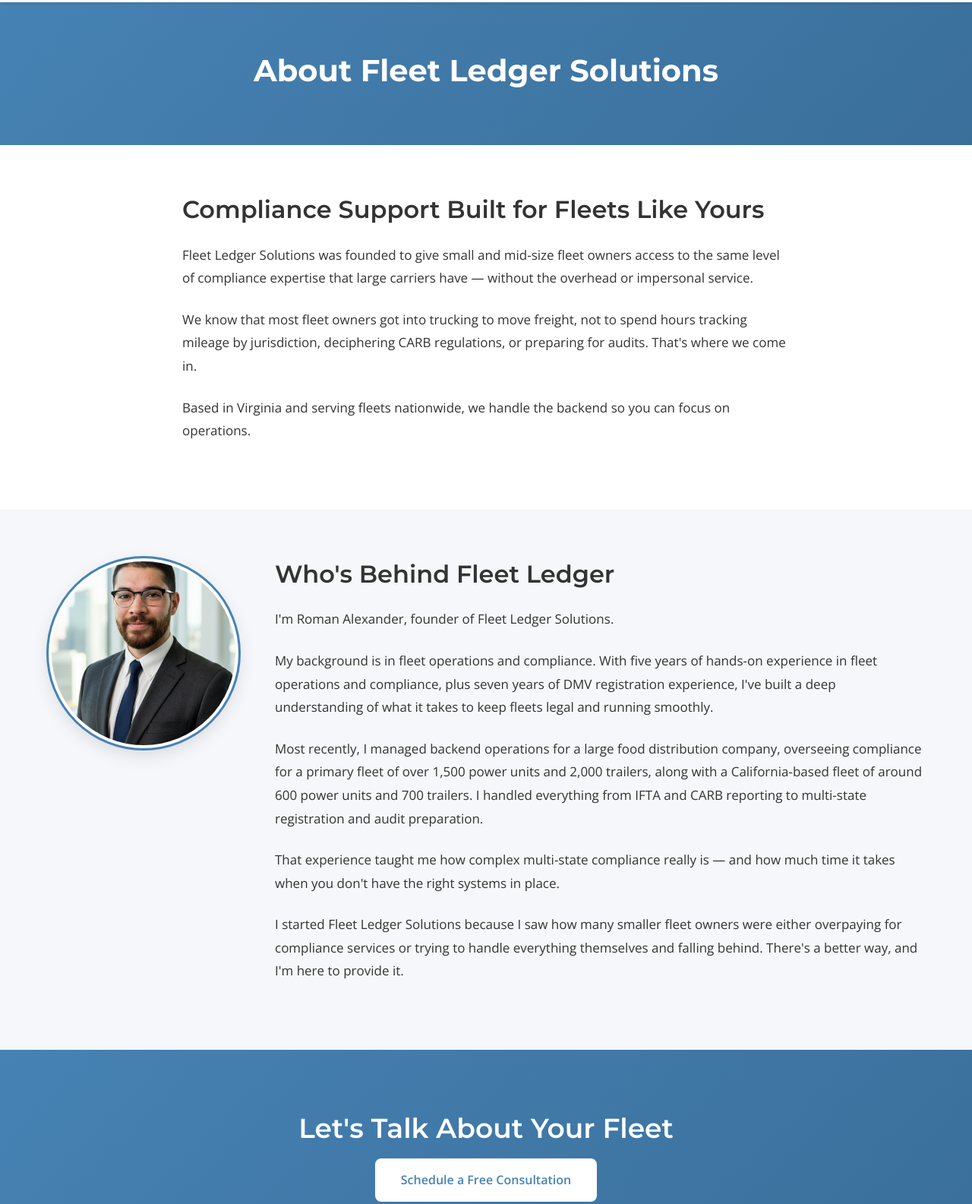
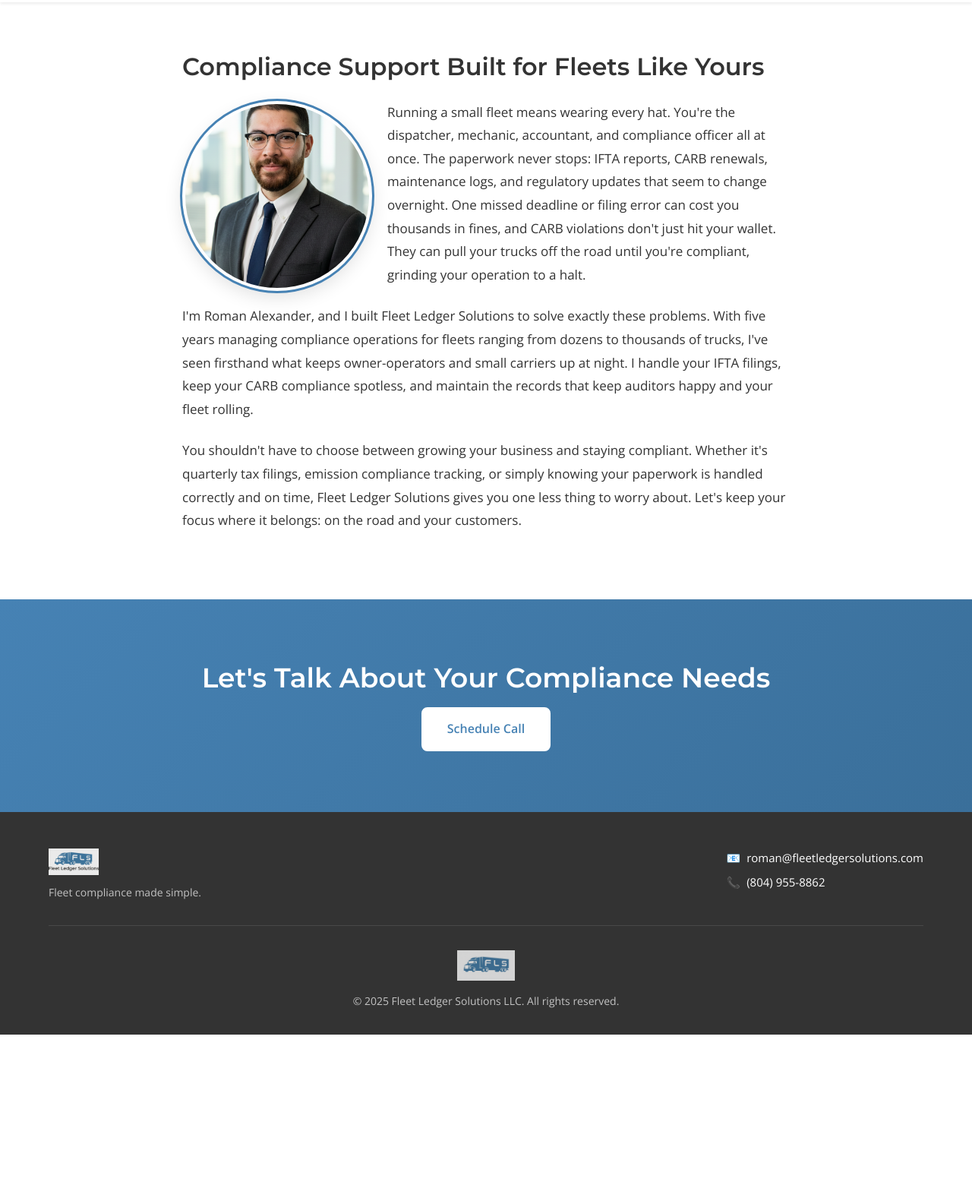
Before and after one commit to RomVibeAI/fleet-ledger-site, a plain HTML site: page about.html in a window 1280 px wide. Shown: the part 87-1672 px from the top of the page at 76% size. After the commit the page ends 1449 px from the top, so only its background shows below. Drawn offline with nearby package versions, Linux system fonts and the light colour scheme.

Commit message:
Update About page content and restructure layout, update CTA buttons sitewide, revise footer CTAs, fix logo cutoff

```diff
--- a/about.html
+++ b/about.html
@@ -46,39 +46,15 @@
          Main Content
          ============================================ -->
     <main class="main">
-        <!-- Page Header -->
-        <section class="page-header">
-            <div class="container">
-                <h1 class="page-header__title">About Fleet Ledger Solutions</h1>
-            </div>
-        </section>
-
-        <!-- Company Section -->
+        <!-- About Section with Founder -->
         <section class="about-section">
             <div class="container">
-                <div class="about-content">
+                <div class="about-content about-content--with-image">
                     <h2>Compliance Support Built for Fleets Like Yours</h2>
-                    <p>Fleet Ledger Solutions was founded to give small and mid-size fleet owners access to the same level of compliance expertise that large carriers have — without the overhead or impersonal service.</p>
-                    <p>We know that most fleet owners got into trucking to move freight, not to spend hours tracking mileage by jurisdiction, deciphering CARB regulations, or preparing for audits. That's where we come in.</p>
-                    <p>Based in Virginia and serving fleets nationwide, we handle the backend so you can focus on operations.</p>
-                </div>
-            </div>
-        </section>
-
-        <!-- About Roman Section -->
-        <section class="about-section section--gray">
-            <div class="container">
-                <div class="about-founder">
-                    <img src="images/headshot.png" alt="Roman Alexander, Founder of Fleet Ledger Solutions" class="about-founder__image">
-
-                    <div class="about-founder__content">
-                        <h2>Who's Behind Fleet Ledger</h2>
-                        <p>I'm Roman Alexander, founder of Fleet Ledger Solutions.</p>
-                        <p>My background is in fleet operations and compliance. With five years of hands-on experience in fleet operations and compliance, plus seven years of DMV registration experience, I've built a deep understanding of what it takes to keep fleets legal and running smoothly.</p>
-                        <p>Most recently, I managed backend operations for a large food distribution company, overseeing compliance for a primary fleet of over 1,500 power units and 2,000 trailers, along with a California-based fleet of around 600 power units and 700 trailers. I handled everything from IFTA and CARB reporting to multi-state registration and audit preparation.</p>
-                        <p>That experience taught me how complex multi-state compliance really is — and how much time it takes when you don't have the right systems in place.</p>
-                        <p>I started Fleet Ledger Solutions because I saw how many smaller fleet owners were either overpaying for compliance services or trying to handle everything themselves and falling behind. There's a better way, and I'm here to provide it.</p>
-                    </div>
+                    <img src="images/headshot.png" alt="Roman Alexander, Founder of Fleet Ledger Solutions" class="about-founder__image about-founder__image--float">
+                    <p>Running a small fleet means wearing every hat. You're the dispatcher, mechanic, accountant, and compliance officer all at once. The paperwork never stops: IFTA reports, CARB renewals, maintenance logs, and regulatory updates that seem to change overnight. One missed deadline or filing error can cost you thousands in fines, and CARB violations don't just hit your wallet. They can pull your trucks off the road until you're compliant, grinding your operation to a halt.</p>
+                    <p>I'm Roman Alexander, and I built Fleet Ledger Solutions to solve exactly these problems. With five years managing compliance operations for fleets ranging from dozens to thousands of trucks, I've seen firsthand what keeps owner-operators and small carriers up at night. I handle your IFTA filings, keep your CARB compliance spotless, and maintain the records that keep auditors happy and your fleet rolling.</p>
+                    <p>You shouldn't have to choose between growing your business and staying compliant. Whether it's quarterly tax filings, emission compliance tracking, or simply knowing your paperwork is handled correctly and on time, Fleet Ledger Solutions gives you one less thing to worry about. Let's keep your focus where it belongs: on the road and your customers.</p>
                 </div>
             </div>
         </section>
@@ -86,8 +62,8 @@
         <!-- Call to Action Section -->
         <section class="cta">
             <div class="container">
-                <h2 class="cta__title">Let's Talk About Your Fleet</h2>
-                <a href="contact.html" class="btn btn--white">Schedule a Free Consultation</a>
+                <h2 class="cta__title">Let's Talk About Your Compliance Needs</h2>
+                <a href="contact.html" class="btn btn--white">Schedule Call</a>
             </div>
         </section>
     </main>
--- a/css/styles.css
+++ b/css/styles.css
@@ -251,17 +251,20 @@ p:last-child {
     max-width: var(--max-width);
     margin: 0 auto;
     padding: 0 1.5rem;
+    gap: 1rem;
 }
 
 /* Logo Styles */
 .logo {
     display: flex;
     align-items: center;
+    flex-shrink: 0;
 }
 
 .logo img {
     height: 75px;
     width: auto;
+    max-width: none;
     transition: opacity var(--transition-fast);
 }
 
@@ -615,6 +618,21 @@ p:last-child {
     box-shadow: var(--shadow-lg);
     border: 4px solid var(--color-background);
     outline: 3px solid var(--color-primary);
+}
+
+/* Floated headshot image for single-section about page */
+.about-founder__image--float {
+    float: left;
+    margin-right: 20px;
+    margin-bottom: 15px;
+    width: 250px;
+    height: 250px;
+}
+
+.about-content--with-image::after {
+    content: '';
+    display: table;
+    clear: both;
 }
 
 .about-founder__content h2 {
@@ -980,6 +998,14 @@ p:last-child {
         margin: 0 auto;
     }
 
+    .about-founder__image--float {
+        float: none;
+        display: block;
+        margin: 0 auto 20px auto;
+        width: 200px;
+        height: 200px;
+    }
+
     .about-founder__content {
         text-align: left;
     }
```
Also changed, not shown: contact.html (+1 -1 lines), index.html (+3 -4 lines), services.html (+1 -1 lines).
